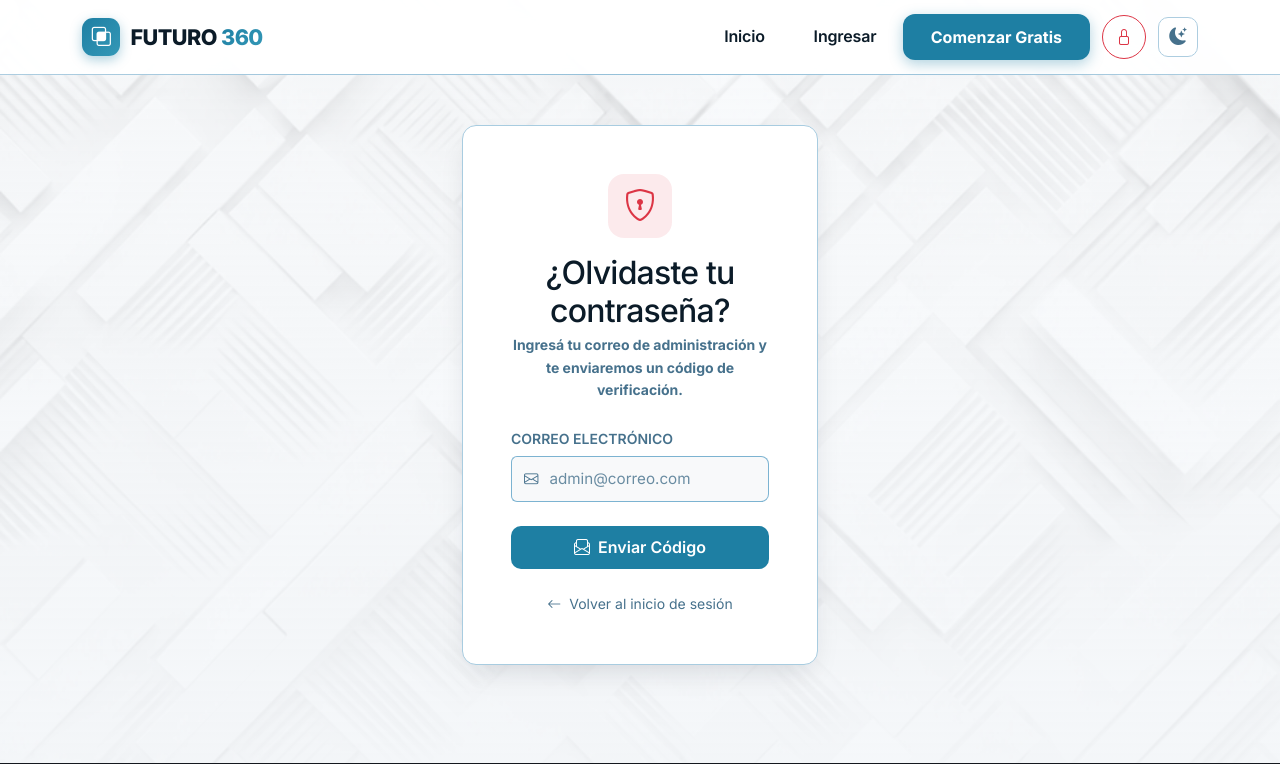
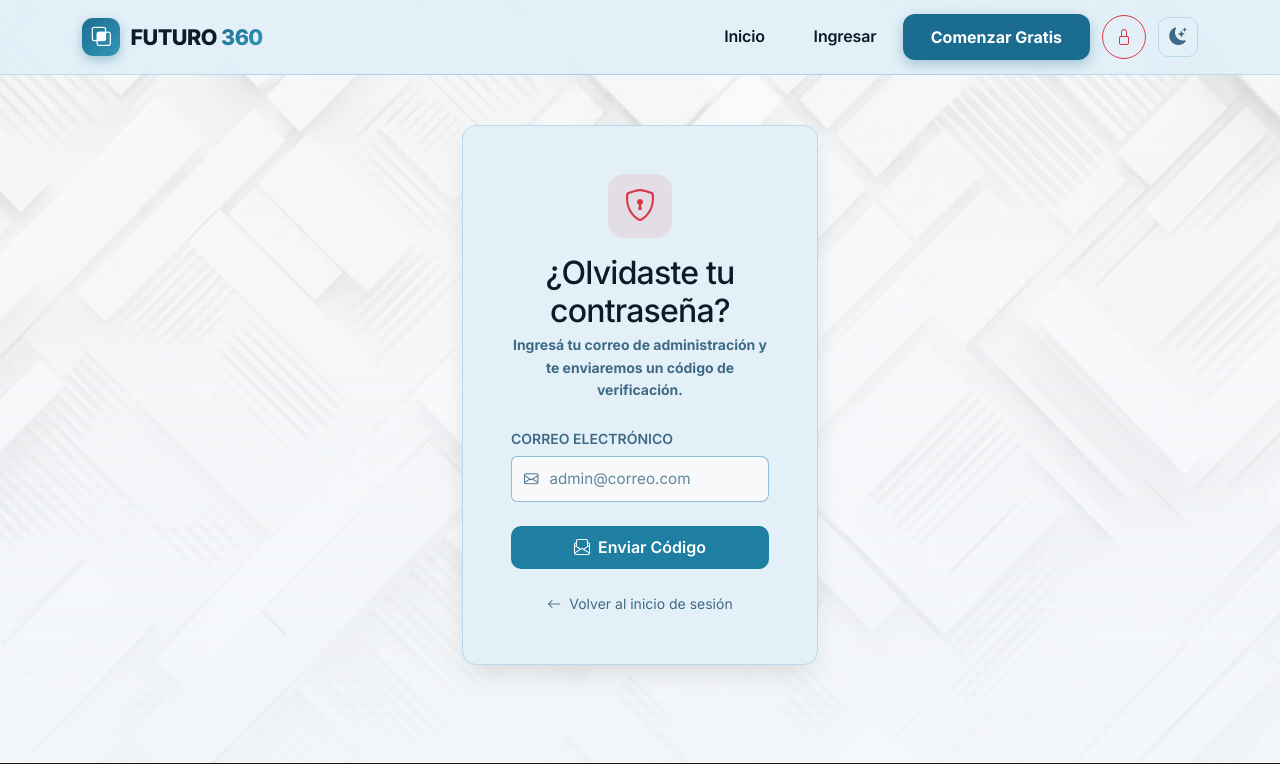
Before and after one commit to faabru/Futuro-360, a Flask app: page /admin/recuperar-password in a window 1280 px wide. Shown: the top 764 px of the page. Run offline with Flask 3, Linux system fonts and the light colour scheme; parts of the project's set-up code (start-up, migrations or seed data) failed here and were passed over; some libraries are stand-ins or nearby versions.

Commit message:
Modo claro: tarjetas, paneles y contenedores en azul clarito que se diferencian de la imagen blanca del body

```diff
--- a/static/admin.css
+++ b/static/admin.css
@@ -10,14 +10,14 @@
     --admin-primary-dark:   #0B1B28;   /* Azul marino — texto oscuro */
     --admin-accent:         #3BAFD0;   /* Acento cian */
     --admin-bg:             #F3F6F9;   /* Fondo general gris-azul muy sutil (NO blanco puro) */
-    --admin-bg-subtle:      #E9F0F6;   /* Fondo secundario */
-    --admin-surface:        #FFFFFF;   /* Superficie card crisp */
-    --admin-surface-alt:    #DCECF6;   /* Encabezados de tarjetas y secciones */
-    --admin-border:         #A8CCE0;   /* Borde nítido para separar tarjetas */
-    --admin-border-strong:  #75AECE;   /* Borde destacado */
+    --admin-bg-subtle:      #F0F6FB;   /* Fondo secundario */
+    --admin-surface:        #E3F0F8;   /* Superficie card: azul clarito */
+    --admin-surface-alt:    #D3E7F4;   /* Encabezados de tarjetas y secciones */
+    --admin-border:         #BCD8EB;   /* Borde nítido para separar tarjetas */
+    --admin-border-strong:  #8FBEDB;   /* Borde destacado */
     --admin-text:           #0B1B28;   /* Texto principal — máximo contraste */
     --admin-text-secondary: #244C66;   /* Texto secundario */
-    --admin-text-muted:     #46718C;   /* Texto atenuado */
+    --admin-text-muted:     #3E6A85;   /* Texto atenuado (AA sobre cards azules) */
     --admin-sidebar-w:      264px;
     --admin-radius:         14px;
     --admin-shadow:         0 2px 6px 0 rgba(11, 27, 40, 0.05), 0 8px 24px -8px rgba(11, 27, 40, 0.10);
@@ -240,7 +240,7 @@
     position: sticky;
     top: 0;
     z-index: 1030;
-    background: rgba(255, 255, 255, 0.96);
+    background: rgba(227, 240, 248, 0.94);
     backdrop-filter: saturate(200%) blur(16px);
     -webkit-backdrop-filter: saturate(200%) blur(16px);
     border-bottom: 1px solid var(--admin-border);
@@ -472,7 +472,7 @@ html[data-theme="dark"] .stat-sub { color: var(--admin-text-muted); }
     margin: 0;
     --bs-table-color: var(--admin-text);
     --bs-table-border-color: var(--admin-border);
-    --bs-table-hover-bg: #DFF0F7;
+    --bs-table-hover-bg: #CBE3F2;
     --bs-table-hover-color: var(--admin-text);
     color: var(--admin-text);
 }
--- a/static/style.css
+++ b/static/style.css
@@ -7,8 +7,8 @@
 /* --- VARIABLES GLOBALES DEL SISTEMA DE DISEÑO --- */
 :root {
     /* Paleta principal — Escala de azules teal */
-    --primary:        #1E7FA3;   /* Azul principal — hover states */
-    --primary-hover:  #1A6E8E;   /* Azul más oscuro para :hover */
+    --primary:        #1A6D8F;   /* Azul principal — links y botones (AA sobre cards azules) */
+    --primary-hover:  #155E7D;   /* Azul más oscuro para :hover */
     --primary-dark:   #0D2233;   /* Azul marino profundo — texto destacado */
     --primary-light:  #C8E8F2;   /* Azul celeste suave — fondos y chips */
     --secondary:      #3498B7;   /* Azul secundario — complementario */
@@ -22,22 +22,22 @@
     --info:           #0E4F6B;   /* Azul info oscuro */
     --info-bg:        #E0F2FE;   /* Azul info muy claro */
 
-    /* Superficies — Modo Claro (tarjetas que flotan sobre fondo sutil) */
+    /* Superficies — Modo Claro (tarjetas azul clarito sobre la imagen blanca del body) */
     --bg-main:        #F3F6F9;   /* Fondo general: gris-azul muy sutil (NO blanco puro) */
-    --bg-subtle:      #E9F0F6;   /* Fondo secundario para secciones/barras */
-    --bg-input:       #F1F5F9;   /* Inputs: un tono gris diferenciado del contenedor */
-    --card-bg:        #FFFFFF;   /* Tarjetas: blanco puro destacado */
-    --card-bg-alt:    #DCECF6;   /* Encabezados y bloques secundarios */
+    --bg-subtle:      #F0F6FB;   /* Fondo secundario para secciones/barras */
+    --bg-input:       #FFFFFF;   /* Inputs: blanco, diferenciado de la card azul */
+    --card-bg:        #E3F0F8;   /* Tarjetas/paneles: azul clarito destacado */
+    --card-bg-alt:    #D3E7F4;   /* Encabezados y bloques secundarios, un tono más */
 
     /* Texto — Modo Claro (contraste WCAG AAA) */
     --text-main:      #0B1B28;   /* Azul marino muy oscuro — máxima legibilidad */
     --text-secondary: #244C66;   /* Texto secundario */
-    --text-muted:     #46718C;   /* Texto atenuado */
+    --text-muted:     #3E6A85;   /* Texto atenuado (AA sobre cards azul clarito) */
     --text-on-dark:   #FFFFFF;   /* Texto sobre fondos oscuros */
 
     /* Bordes definidos para evitar sensación "todo blanco" */
-    --border:         #ADCDE0;   /* Borde claro y marcado para bloques */
-    --border-strong:  #7CB3D1;   /* Borde más definido */
+    --border:         #BCD8EB;   /* Borde de cards: azul medio visible */
+    --border-strong:  #8FBEDB;   /* Borde más definido (inputs, encabezados tabla) */
 
     /* Radios */
     --radius-xs:  4px;
@@ -57,8 +57,8 @@
     --transition: all 0.25s cubic-bezier(0.4, 0, 0.2, 1);
 
     /* Variables de componentes */
-    --navbar-bg:     rgba(255, 255, 255, 0.95);
-    --navbar-border: #ADCDE0;
+    --navbar-bg:     rgba(227, 240, 248, 0.94);
+    --navbar-border: #C2DBEC;
     --hover-bg:      #DCECF6;
     --card-border:   var(--border);
 }
@@ -232,7 +232,7 @@ html[data-theme="dark"] body {
     font-size: 1.2rem;
     color: #ffffff;
     background: linear-gradient(135deg, var(--primary), var(--secondary));
-    box-shadow: 0 4px 12px rgba(30, 127, 163, 0.35);
+    box-shadow: 0 4px 12px rgba(26, 109, 143, 0.35);
     flex-shrink: 0;
 }
 
@@ -559,7 +559,7 @@ html[data-theme="dark"] .section-card h5 {
     background-color: var(--card-bg);
     color: var(--text-main);
     border-color: var(--primary);
-    box-shadow: 0 0 0 3px rgba(30, 127, 163, 0.15);
+    box-shadow: 0 0 0 3px rgba(26, 109, 143, 0.15);
     outline: none;
 }
 
@@ -618,7 +618,7 @@ html[data-theme="dark"] .input-group-text {
 }
 
 .table-light {
-    --bs-table-bg: #E4EFF5;
+    --bs-table-bg: #E8F3FA;
     --bs-table-color: var(--text-main);
 }
 
@@ -630,7 +630,7 @@ html[data-theme="dark"] .input-group-text {
     letter-spacing: 0.06em;
     border-bottom-width: 2px;
     border-bottom-color: var(--border-strong);
-    background: #E8F2F8;
+    background: #D9EBF6;
     padding: 0.8rem 1rem;
 }
 
@@ -642,7 +642,7 @@ html[data-theme="dark"] .input-group-text {
 }
 
 .table-hover > tbody > tr:hover > * {
-    --bs-table-hover-bg: #D5EBF4;
+    --bs-table-hover-bg: #C8E2F1;
     --bs-table-hover-color: var(--text-main);
     color: var(--text-main);
 }
@@ -687,14 +687,14 @@ html[data-theme="dark"] .table-hover > tbody > tr:hover > * {
     padding: 0.7rem 1.75rem;
     font-weight: 700;
     color: #ffffff;
-    box-shadow: 0 4px 14px rgba(30, 127, 163, 0.35);
+    box-shadow: 0 4px 14px rgba(26, 109, 143, 0.35);
     transition: var(--transition);
 }
 
 .btn-primary:hover {
     background: var(--primary-hover);
     transform: translateY(-2px);
-    box-shadow: 0 8px 20px rgba(30, 127, 163, 0.4);
+    box-shadow: 0 8px 20px rgba(26, 109, 143, 0.4);
     color: #ffffff;
 }
 
@@ -845,7 +845,7 @@ html[data-theme="dark"] .list-group-item {
 .hero-section {
     position: relative;
     padding: 160px 0 100px;
-    background: radial-gradient(circle at 0% 0%, rgba(30, 127, 163, 0.05) 0%, transparent 50%),
+    background: radial-gradient(circle at 0% 0%, rgba(26, 109, 143, 0.05) 0%, transparent 50%),
                 radial-gradient(circle at 100% 100%, rgba(53, 152, 183, 0.05) 0%, transparent 50%);
 }
 
```
